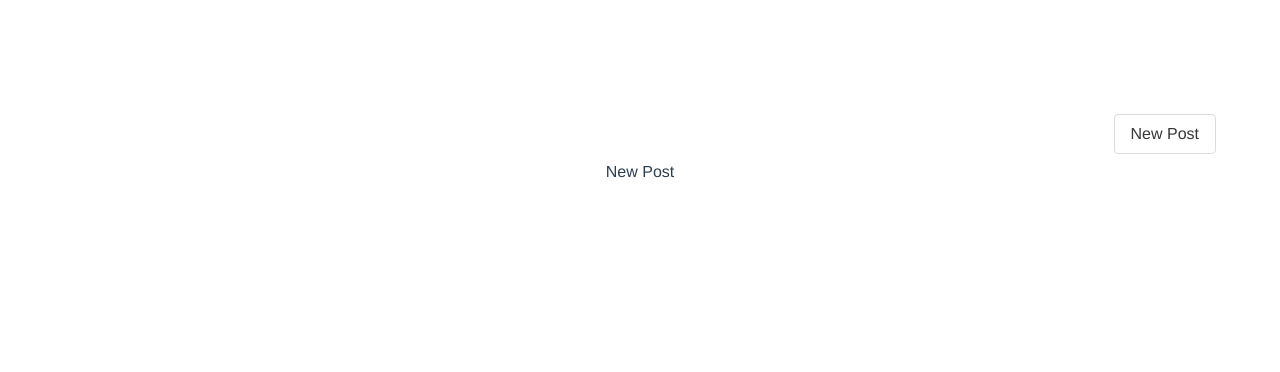
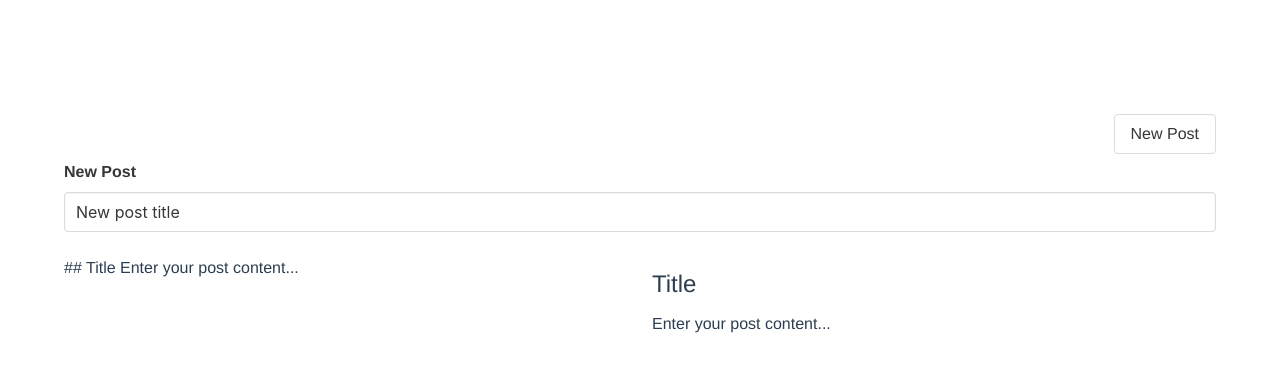
Before and after one commit to alekseypetrenko/Vue-JS-3-The-Composition-API-udemy, a Vue app: page /posts/new in a window 1280 px wide. Shown: the top 372 px of the page. Built offline with nearby package versions, Linux system fonts and the light colour scheme.

Commit message:
add marked, highlighted libs

```diff
--- a/package.json
+++ b/package.json
@@ -8,8 +8,13 @@
     "test:unit": "vue-cli-service test:unit --watch"
   },
   "dependencies": {
+    "@types/lodash": "^4.14.182",
+    "@types/marked": "^2.0.3",
     "@types/moment": "^2.13.0",
     "axios": "^0.21.1",
+    "highlight.js": "^11.0.1",
+    "lodash": "^4.14.2",
+    "marked": "^2.0.3",
     "moment": "^2.13.0",
     "vue": "^3.0.0",
     "vue-router": "^4.0.8"
--- a/public/index.html
+++ b/public/index.html
@@ -10,6 +10,25 @@
       rel="stylesheet"
       href="https://cdn.jsdelivr.net/npm/bulma@0.9.2/css/bulma.min.css"
     />
+    <style>
+      ul {
+        list-style: revert;
+        list-style-position: inside;
+      }
+
+      h1, h2, h3, h4, h5, h6 {
+        font-size: revert;
+        margin: 10px 0 !important;
+      }
+
+      pre {
+        margin: 10px 0 !important;
+      }
+
+      p {
+        margin: 10px 0;
+      }
+    </style>
   </head>
   <body>
     <noscript>
--- a/src/App.vue
+++ b/src/App.vue
@@ -8,11 +8,11 @@
 </template>
 
 <script lang="ts">
-import NavBar from './components/NavBar.vue';
-import { defineComponent } from 'vue';
+import NavBar from "./components/NavBar.vue";
+import { defineComponent } from "vue";
 
 export default defineComponent({
-  name: 'App',
+  name: "App",
   components: {
     NavBar,
   },
@@ -24,7 +24,6 @@ export default defineComponent({
   font-family: Avenir, Helvetica, Arial, sans-serif;
   -webkit-font-smoothing: antialiased;
   -moz-osx-font-smoothing: grayscale;
-  text-align: center;
   color: #2c3e50;
   margin-top: 60px;
 }
--- a/src/components/NewPost.vue
+++ b/src/components/NewPost.vue
@@ -1 +1,25 @@
-<template>New Post</template>
+<template>
+  <post-writer :post="newPost" />
+</template>
+
+<script lang="ts">
+import { Post } from "@/mocks";
+import moment from "moment";
+import { defineComponent } from "vue";
+import PostWriter from "./PostWriter.vue";
+
+export default defineComponent({
+  components: {
+    PostWriter,
+  },
+  setup() {
+    const newPost: Post = {
+      id: "-1",
+      title: "New post title",
+      created: moment(),
+    };
+
+    return { newPost };
+  },
+});
+</script>
--- /dev/null
+++ b/src/components/PostWriter.vue
@@ -0,0 +1,82 @@
+<template>
+  <div class="columns">
+    <div class="column">
+      <div class="field">
+        <div class="label">New Post</div>
+        <input v-model="title" type="text" class="input" />
+      </div>
+    </div>
+  </div>
+  <div class="columns">
+    <div class="column">
+      <div
+        contentEditable="true"
+        ref="contentEditable"
+        @input="handleInput"
+      ></div>
+    </div>
+    <div class="column">
+      <div v-html="html"></div>
+    </div>
+  </div>
+</template>
+
+<script lang="ts">
+import { Post } from "@/mocks";
+import { defineComponent, onMounted, ref, watch, watchEffect } from "vue";
+import { parse } from "marked";
+import highlight from "highlight.js";
+
+export default defineComponent({
+  props: {
+    post: {
+      type: Object as () => Post,
+      required: true,
+    },
+  },
+  setup(props) {
+    const title = ref(props.post.title);
+    const content = ref("## Title\nEnter your post content...");
+    const html = ref("");
+    const contentEditable = ref<HTMLDivElement | null>(null);
+
+    watchEffect(() => {
+      html.value = parse(content.value, {
+        gfm: true,
+        breaks: true,
+        highlight: (code) => {
+          return highlight.highlightAuto(code).value;
+        },
+      });
+    });
+
+    const handleInput = () => {
+      if (!contentEditable.value) {
+        throw Error("This should never happen");
+      }
+      content.value = contentEditable.value.innerText || "";
+    };
+
+    onMounted(() => {
+      if (!contentEditable.value) {
+        throw Error("This should never happen");
+      }
+      contentEditable.value.textContent = content.value;
+    });
+
+    return {
+      html,
+      contentEditable,
+      title,
+      content,
+      handleInput,
+    };
+  },
+});
+</script>
+
+<style>
+.column {
+  overflow-y: scroll;
+}
+</style>
--- a/src/main.ts
+++ b/src/main.ts
@@ -2,7 +2,8 @@ import { createApp } from 'vue'
 import App from './App.vue'
 import { today, thisWeek, thisMonth } from "./mocks";
 import axios from 'axios';
-import {router} from './router'
+import {router} from './router';
+import "highlight.js/styles/atom-one-dark.css";
 
 function delay() {
   return new Promise((res) => {
```
Also changed, not shown: 1 other file (tests, documents, lock files or other folders).
